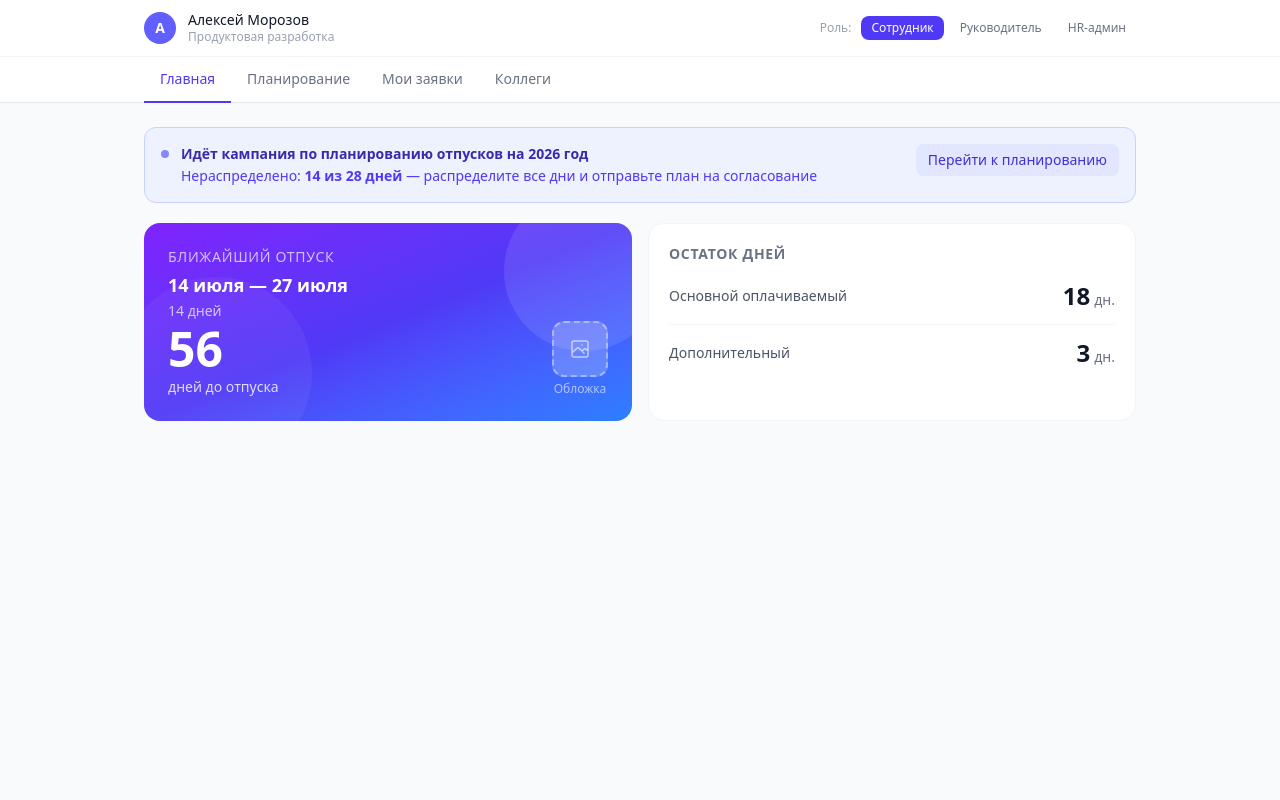
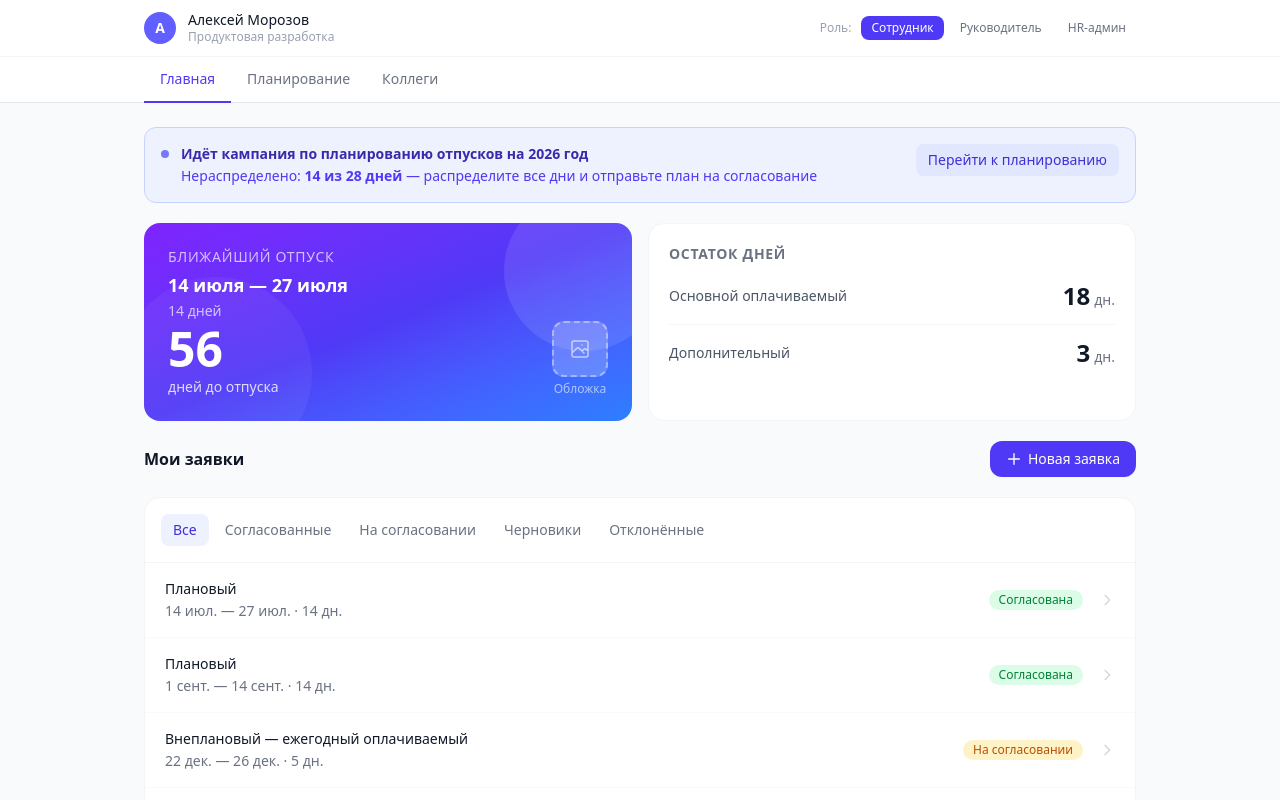
Before and after one commit to arsen2317/vacations, a React (Vite) app: page / in a window 1280 px wide. Shown: the top 800 px of the page. Built offline with nearby package versions, Linux system fonts and the light colour scheme.

Commit message:
refactor: move requests table back to home, remove Мои заявки tab

```diff
--- a/src/App.jsx
+++ b/src/App.jsx
@@ -4,7 +4,6 @@ import TopBar from './components/TopBar'
 import TabNav from './components/TabNav'
 import EmployeeDashboard from './pages/EmployeeDashboard'
 import PlanningPage from './pages/PlanningPage'
-import RequestsPage from './pages/RequestsPage'
 
 export default function App() {
   const [activeTab, setActiveTab] = useState('home')
@@ -18,7 +17,6 @@ export default function App() {
           <EmployeeDashboard onGoToPlanning={() => setActiveTab('planning')} />
         )}
         {activeTab === 'planning' && <PlanningPage />}
-        {activeTab === 'requests' && <RequestsPage />}
         {activeTab === 'colleagues' && <ColleaguesPlaceholder />}
       </div>
     </AppProvider>
--- a/src/components/TabNav.jsx
+++ b/src/components/TabNav.jsx
@@ -1,7 +1,6 @@
 const TABS = [
   { key: 'home',       label: 'Главная' },
   { key: 'planning',   label: 'Планирование' },
-  { key: 'requests',   label: 'Мои заявки' },
   { key: 'colleagues', label: 'Коллеги' },
 ]
 
--- a/src/pages/EmployeeDashboard.jsx
+++ b/src/pages/EmployeeDashboard.jsx
@@ -1,8 +1,13 @@
+import { useState } from 'react'
 import CampaignBanner from '../components/CampaignBanner'
 import VacationWidget from '../components/VacationWidget'
 import BalanceCard from '../components/BalanceCard'
+import RequestsTable from '../components/RequestsTable'
+import RequestModal from '../components/RequestModal'
 
 export default function EmployeeDashboard({ onGoToPlanning }) {
+  const [selectedRequest, setSelectedRequest] = useState(null)
+
   return (
     <div className="max-w-5xl mx-auto px-4 py-6 space-y-5">
       <CampaignBanner onGoToPlanning={onGoToPlanning} />
@@ -10,6 +15,17 @@ export default function EmployeeDashboard({ onGoToPlanning }) {
         <VacationWidget />
         <BalanceCard />
       </div>
+      <div className="flex items-center justify-between">
+        <h2 className="text-base font-semibold text-gray-900">Мои заявки</h2>
+        <button className="flex items-center gap-1.5 px-4 py-2 bg-indigo-600 hover:bg-indigo-700 text-white text-sm font-medium rounded-xl transition-colors">
+          <svg className="w-4 h-4" fill="none" viewBox="0 0 24 24" stroke="currentColor">
+            <path strokeLinecap="round" strokeLinejoin="round" strokeWidth={2} d="M12 4v16m8-8H4" />
+          </svg>
+          Новая заявка
+        </button>
+      </div>
+      <RequestsTable onSelectRequest={setSelectedRequest} />
+      <RequestModal request={selectedRequest} onClose={() => setSelectedRequest(null)} />
     </div>
   )
 }
```
